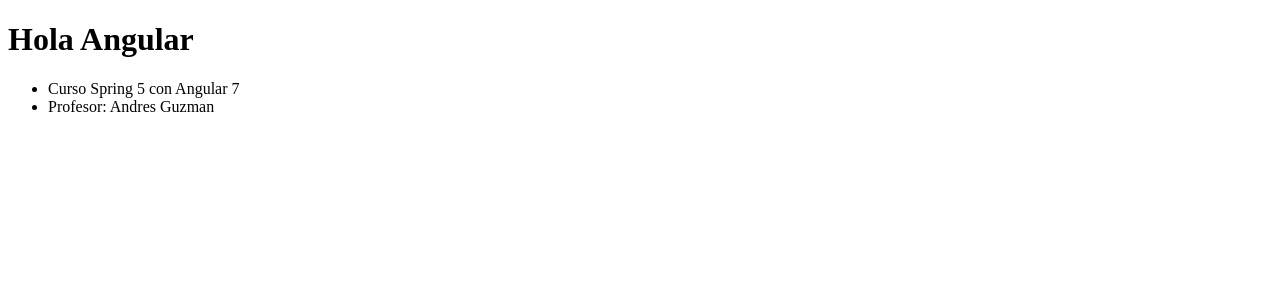
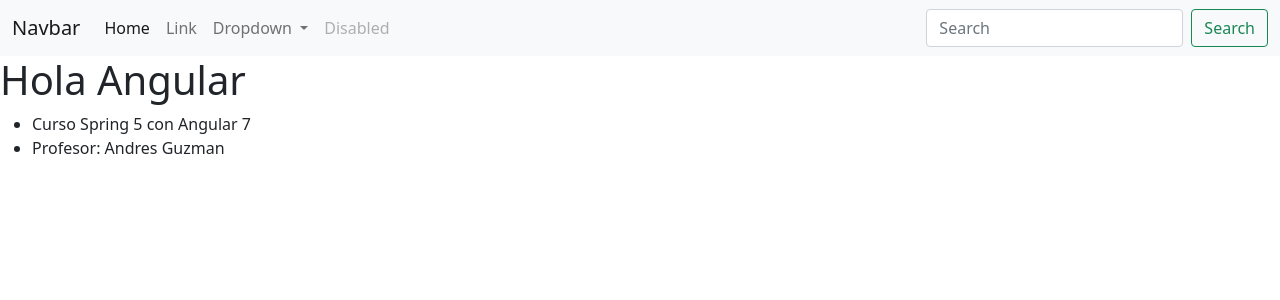
Before and after one commit to JoseADiazS/clientes-app, an Angular app: page / in a window 1280 px wide. Shown: the top 300 px of the page. Built offline with nearby package versions, Linux system fonts and the light colour scheme.

Commit message:
Integracion basica de bootstrap al componente de Angular

```diff
--- a/src/app/app.component.html
+++ b/src/app/app.component.html
@@ -1,3 +1,40 @@
+<nav class="navbar navbar-expand-lg navbar-light bg-light">
+  <div class="container-fluid">
+    <a class="navbar-brand" href="#">Navbar</a>
+    <button class="navbar-toggler" type="button" data-bs-toggle="collapse" data-bs-target="#navbarSupportedContent" aria-controls="navbarSupportedContent" aria-expanded="false" aria-label="Toggle navigation">
+      <span class="navbar-toggler-icon"></span>
+    </button>
+    <div class="collapse navbar-collapse" id="navbarSupportedContent">
+      <ul class="navbar-nav me-auto mb-2 mb-lg-0">
+        <li class="nav-item">
+          <a class="nav-link active" aria-current="page" href="#">Home</a>
+        </li>
+        <li class="nav-item">
+          <a class="nav-link" href="#">Link</a>
+        </li>
+        <li class="nav-item dropdown">
+          <a class="nav-link dropdown-toggle" href="#" id="navbarDropdown" role="button" data-bs-toggle="dropdown" aria-expanded="false">
+            Dropdown
+          </a>
+          <ul class="dropdown-menu" aria-labelledby="navbarDropdown">
+            <li><a class="dropdown-item" href="#">Action</a></li>
+            <li><a class="dropdown-item" href="#">Another action</a></li>
+            <li><hr class="dropdown-divider"></li>
+            <li><a class="dropdown-item" href="#">Something else here</a></li>
+          </ul>
+        </li>
+        <li class="nav-item">
+          <a class="nav-link disabled" href="#" tabindex="-1" aria-disabled="true">Disabled</a>
+        </li>
+      </ul>
+      <form class="d-flex">
+        <input class="form-control me-2" type="search" placeholder="Search" aria-label="Search">
+        <button class="btn btn-outline-success" type="submit">Search</button>
+      </form>
+    </div>
+  </div>
+</nav>
+
 <h1>Hola Angular</h1>
 <ul>
   <li>
--- a/src/index.html
+++ b/src/index.html
@@ -6,8 +6,11 @@
   <base href="/">
   <meta name="viewport" content="width=device-width, initial-scale=1">
   <link rel="icon" type="image/x-icon" href="favicon.ico">
+  <link href="https://cdn.jsdelivr.net/npm/bootstrap@5.0.0-beta1/dist/css/bootstrap.min.css" rel="stylesheet" integrity="sha384-giJF6kkoqNQ00vy+HMDP7azOuL0xtbfIcaT9wjKHr8RbDVddVHyTfAAsrekwKmP1" crossorigin="anonymous">
+
 </head>
 <body>
   <app-root></app-root>
+  <script src="https://cdn.jsdelivr.net/npm/bootstrap@5.0.0-beta1/dist/js/bootstrap.bundle.min.js" integrity="sha384-ygbV9kiqUc6oa4msXn9868pTtWMgiQaeYH7/t7LECLbyPA2x65Kgf80OJFdroafW" crossorigin="anonymous"></script>
 </body>
 </html>
```
